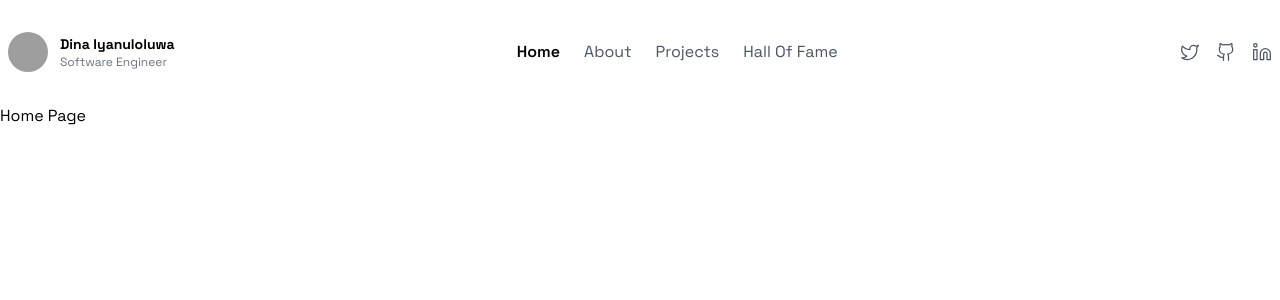
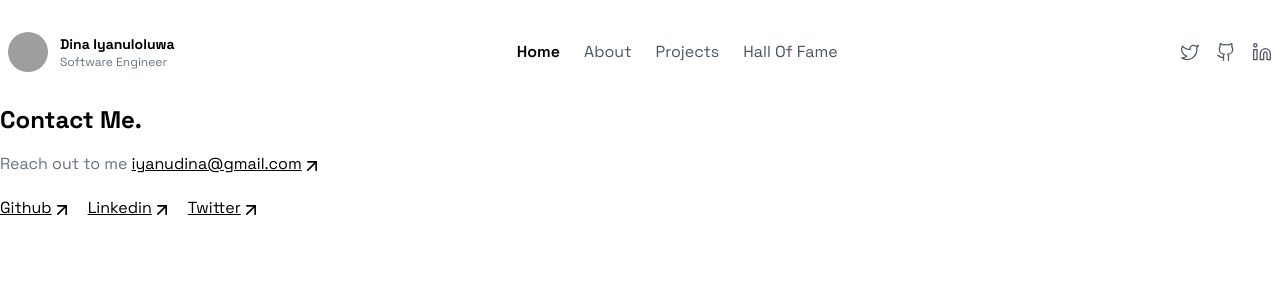
Before and after one commit to iyanuloluwa-Miracle/dinaiyanuloluwa, a Vue app: page / in a window 1280 px wide. Shown: the top 300 px of the page. Built offline with nearby package versions, Linux system fonts and the light colour scheme; grey boxes are pictures that could not be loaded.

Commit message:
feat: update README with portfolio details and add Footer component to home page

```diff
--- /dev/null
+++ b/src/components/footer/index.vue
@@ -0,0 +1,47 @@
+<template>
+    <div class="w-full overflow-x-hidden">
+      <h1 class="text-2xl font-bold">Contact Me.</h1>
+      <p class="flex gap-1 my-4 flex-wrap">
+        <span class="text-gray-500">Reach out to me</span>
+        <span class="flex flex-wrap">
+          <a
+            href="mailto:iyanudina@gmail.com"
+            class="underline flex items-end"
+          >
+            iyanudina@gmail.com
+            <ArrowUpRight class="h-5 w-5" />
+          </a>
+        </span>
+      </p>
+
+      <div class="flex items-center gap-4 my-5">
+        <a
+          href="https://github.com/iyanuloluwa-Miracle"
+          class="underline flex items-end"
+        >
+          Github
+          <ArrowUpRight class="h-5 w-5" />
+        </a>
+
+        <a
+          href="https://www.linkedin.com/in/dina-iyanuloluwa-anuoluwapo/"
+          class="underline flex items-end"
+        >
+          Linkedin
+          <ArrowUpRight class="h-5 w-5" />
+        </a>
+
+        <a
+          href="https://x.com/Dina_iyanex"
+          class="underline flex items-end"
+        >
+          Twitter
+          <ArrowUpRight class="h-5 w-5" />
+        </a>
+      </div>
+    </div>
+  </template>
+
+<script setup lang="ts">
+  import { ArrowUpRight } from 'lucide-vue-next';
+</script>
--- a/src/views/home/home.vue
+++ b/src/views/home/home.vue
@@ -1,7 +1,40 @@
 <template>
   <Navbar />
+  <!-- <div class="my-4">
+        <div class="content-section">
+          <h1 class="text-4xl lg:text-[50px]">
+            Engineering Seamless User Experiences.
+          </h1>
+          <div class="text-base lg:text-[20px] mt-4">
+            <p>
+              Software Engineer building scalable Backend Systems, Engaging User Interfaces,
+              Intelligent Bots & Web Scrapers. Creator of
+              <ColoredLink href="https://github.com/adedoyin-emmanuel/methane-cli">
+                Methane-Cli
+              </ColoredLink>
+            </p>
 
-  <h1>Home Page</h1>
+            <p class="mt-4">You can do great things from a small place.</p>
+
+            <a
+              href="/Adedoyin-Emmanuel-Resume.pdf"
+              target="_blank"
+              class="inline-flex items-center gap-2 mt-4 px-4 py-2 border border-black rounded-full hover:bg-black hover:text-white transition-all"
+            >
+              Resume <ArrowUpRight :stroke-width="1.5" />
+            </a>
+          </div>
+        </div>
+      </div> -->
+
+
+
+
+
+
+
+
+  <Footer/>
 </template>
 
 
@@ -9,11 +42,13 @@
 
 <script>
 import Navbar from '../../components/navbar/index.vue';
+import Footer from '../../components/footer/index.vue';
 
 
 export default {
     components: {
-        Navbar
+        Navbar,
+        Footer
     }
 }
 </script>
```
Also changed, not shown: 1 other file (tests, documents, lock files or other folders).
